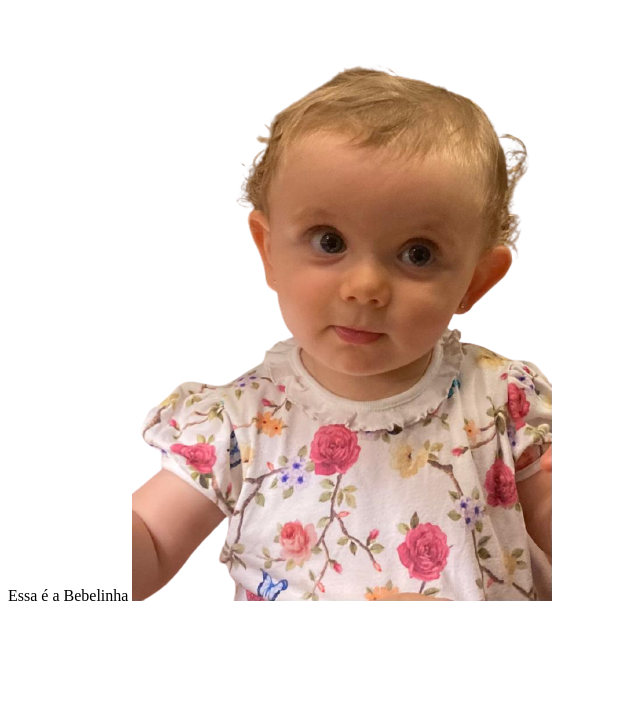
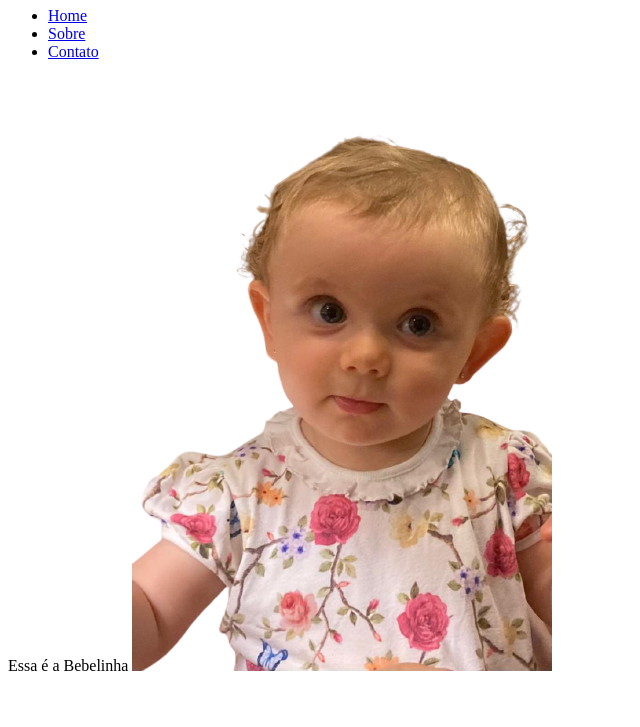
Before and after one commit to marianadallorto/site, a plain HTML site: page index.html in a window 1280 px wide. Shown: the part 73-800 px from the top of the page, without its empty margins (0-640 px from the left). Drawn offline with Linux system fonts and the light colour scheme.

Commit message:
Novo Menu de navegação

```diff
--- a/index.html
+++ b/index.html
@@ -6,6 +6,12 @@
 </head>
 <body>
 <h1>Esse é meu site teste</h1>
+<nav>
+<ul>
+    <li><a href="index.html">Home</a></li>
+    <li><a href="sobre.html">Sobre</a></li>
+    <li><a href="contato.html">Contato</a></li>
+</ul>
 <article>
 Essa é a Bebelinha
 <img src="imagens/bebelinha.png" alt="foto da Bebelinha">
```
